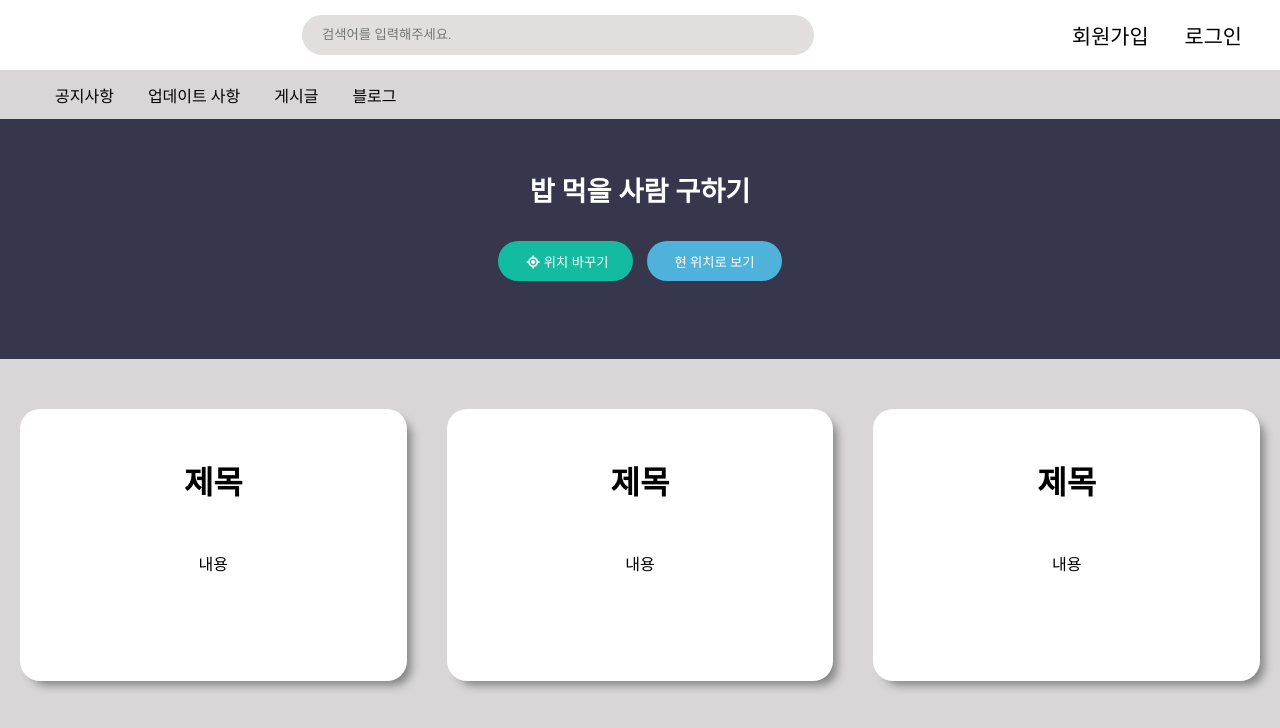
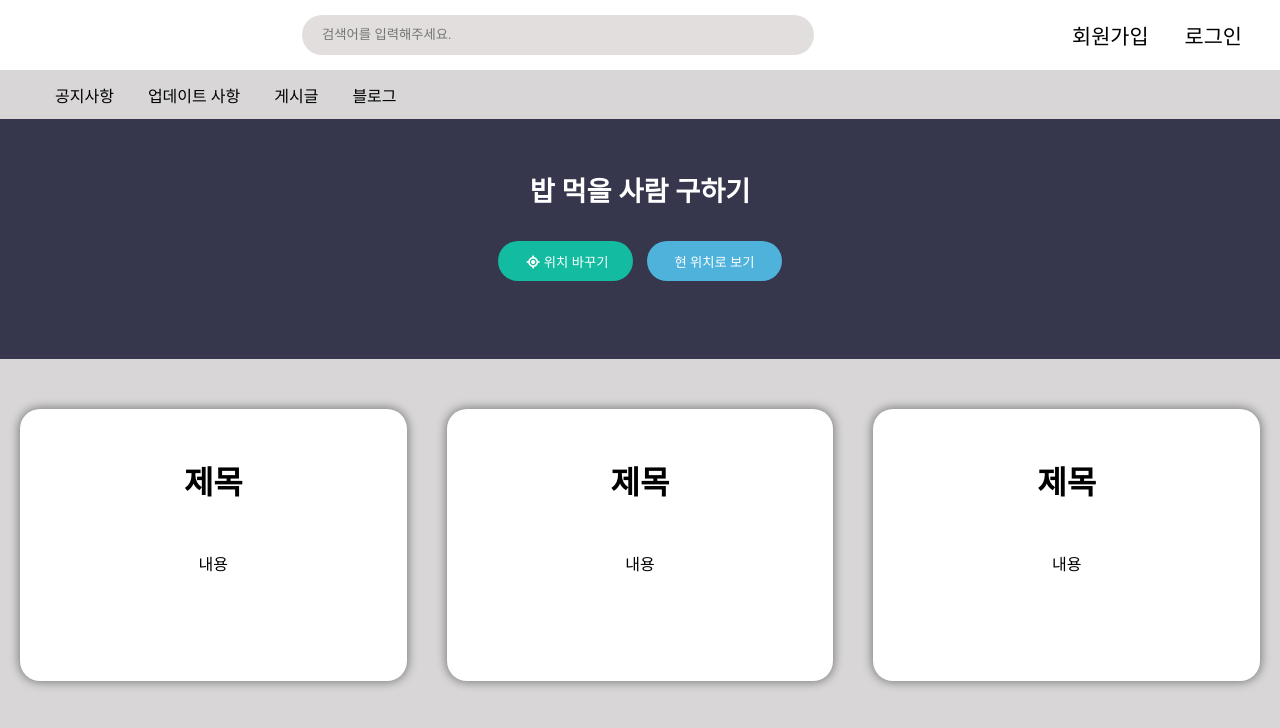
Before and after one commit to jinseung0327/JSP_Project, a plain HTML site: page index.html in a window 1280 px wide. Drawn offline with Linux system fonts and the light colour scheme; a web font is replaced by a local one.

Commit message:
FEAT: update

```diff
--- a/css/style.css
+++ b/css/style.css
@@ -221,7 +221,7 @@ main {
   height: 17rem;
   border-radius: 20px;
   background-color: white;
-  box-shadow: 7px 7px 10px -3px grey;
+  box-shadow: 0px 0px 10px 1.5px grey;
 }
 
 .post h1,
```
Also changed, not shown: signin.html (+2 -2 lines).
